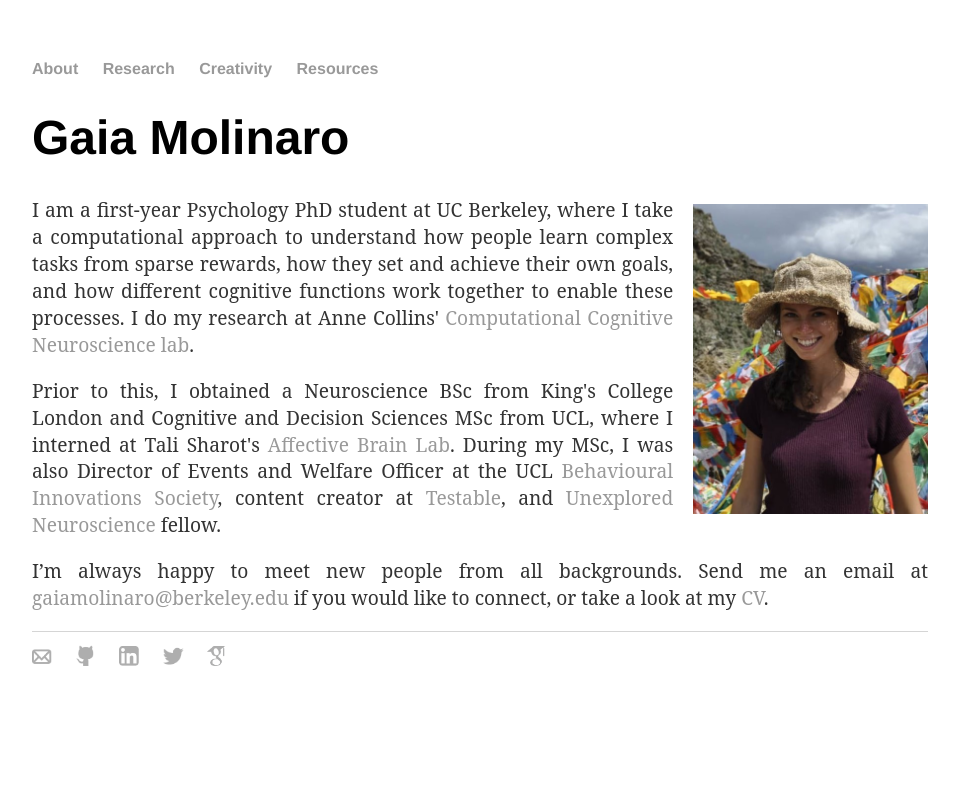
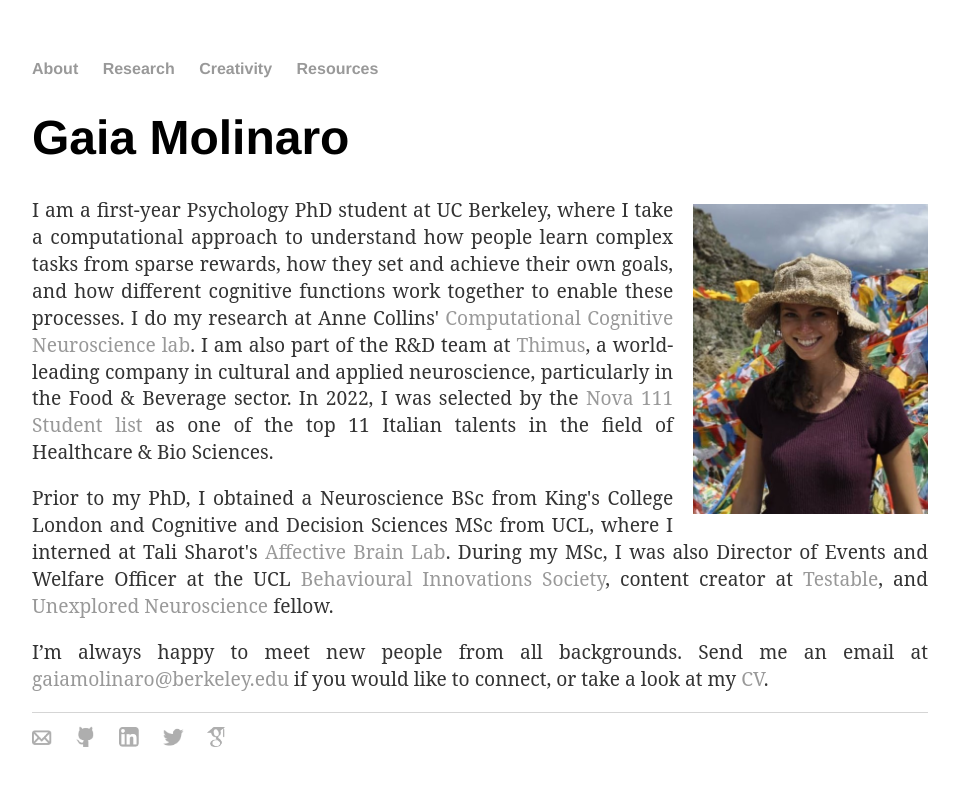
Before and after one commit to gaiamolinaro/gaiamolinaro.github.io, a Jekyll site: the page built from index.html, in a window 1280 px wide. Shown: the top 786 px of the page, without its empty margins (160-1119 px from the left). Built offline with Jekyll 4.4.1, drawn with Linux system fonts in a browser that asks for light colours; nearby versions of some CDN libraries.

Commit message:
Added Thimus and Nova

```diff
--- a/index.html
+++ b/index.html
@@ -7,14 +7,18 @@ title: Gaia Molinaro
 <img class="profile-pic" src="../photos/gaia_tibet_pic.jpg">
 <p>I am a first-year Psychology PhD student at UC Berkeley, where I take a computational approach to understand how people learn complex tasks from sparse rewards,
     how they set and achieve their own goals, and how different cognitive functions work together to enable these processes.
-    I do my research at Anne Collins' <a href="https://ccn.berkeley.edu/" target="_blank">Computational Cognitive Neuroscience lab</a>.
+    I do my research at Anne Collins' <a href="https://ccn.berkeley.edu/" target="_blank">Computational Cognitive Neuroscience lab</a>. I am also part of the R&D team at
+    <a href="https://thimus.com/en/home/" target="_blank">Thimus</a>, a world-leading company in cultural and applied neuroscience, particularly in the Food & Beverage
+    sector. In 2022, I was selected by the <a href="https://www.novatalent.com/111/italy/student-list/2022" target="_blank">Nova 111 Student list</a>
+    as one of the top 11 Italian talents in the field of Healthcare & Bio Sciences.
 
-<p>Prior to this, I  obtained a Neuroscience BSc from King's College London and Cognitive and Decision Sciences MSc from UCL, where I interned at Tali Sharot's <a href="http://affectivebrain.com/" target="_blank">Affective Brain Lab</a>.
+<p>Prior to my PhD, I  obtained a Neuroscience BSc from King's College London and Cognitive and Decision Sciences MSc from UCL, where I interned at Tali Sharot's
+    <a href="http://affectivebrain.com/" target="_blank">Affective Brain Lab</a>.
     During my MSc, I was also Director of Events and Welfare Officer at the UCL <a href="http://behaviouralucl.tech/" target="_blank">Behavioural Innovations Society</a>,
     content creator at <a href="https://www.testable.org/" target="_blank">Testable</a>,
     and <a href="https://www.unexploredneuroscience.com/" target="_blank">Unexplored Neuroscience</a> fellow.
 
-<p>I&rsquo;m always happy to meet new people from all backgrounds. Send me an email at <a href="mailto:gaiamolinaro@berkeley.edu">gaiamolinaro@berkeley.edu</a> if you would like to connect,
-or take a look at my <a href="../molinaro_cv.pdf" target="_blank">CV</a>.</p>
+<p>I&rsquo;m always happy to meet new people from all backgrounds. Send me an email at <a href="mailto:gaiamolinaro@berkeley.edu">gaiamolinaro@berkeley.edu</a>
+    if you would like to connect, or take a look at my <a href="../molinaro_cv.pdf" target="_blank">CV</a>.</p>
 
 </div><!-- /.blurb -->
```
